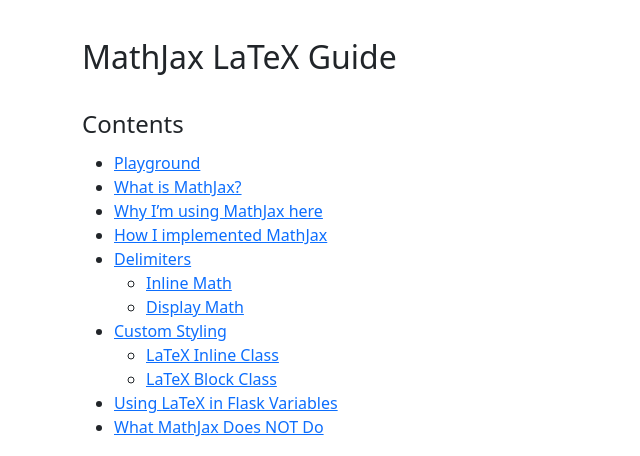
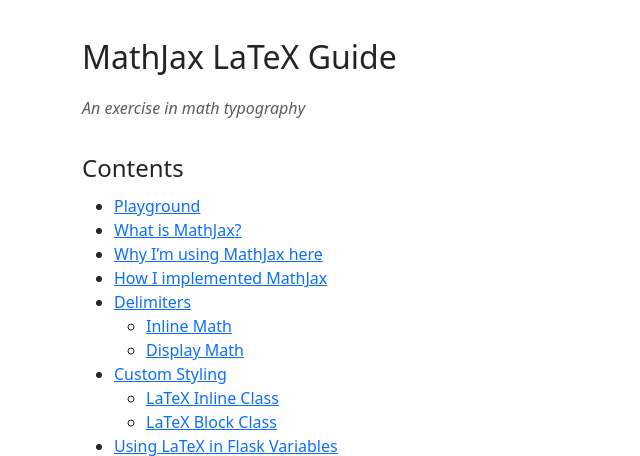
Before and after one commit to wilsoncunningham/project-portfolio, a Flask app: page /mathjax in a window 1280 px wide. Shown: the part 76-532 px from the top of the page, without its empty margins (0-640 px from the left). Run offline with Flask 3, Linux system fonts and the light colour scheme; some web fonts are replaced.

Commit message:
added subtitle

```diff
--- a/templates/mathjax.html
+++ b/templates/mathjax.html
@@ -3,6 +3,7 @@
 
 <div class="docs">
   <h1>MathJax LaTeX Guide</h1>
+  <p class="text-muted fst-italic mb-4">An exercise in math typography</p>
 
   <h2 id="contents">Contents</h2>
   <ul>
```
